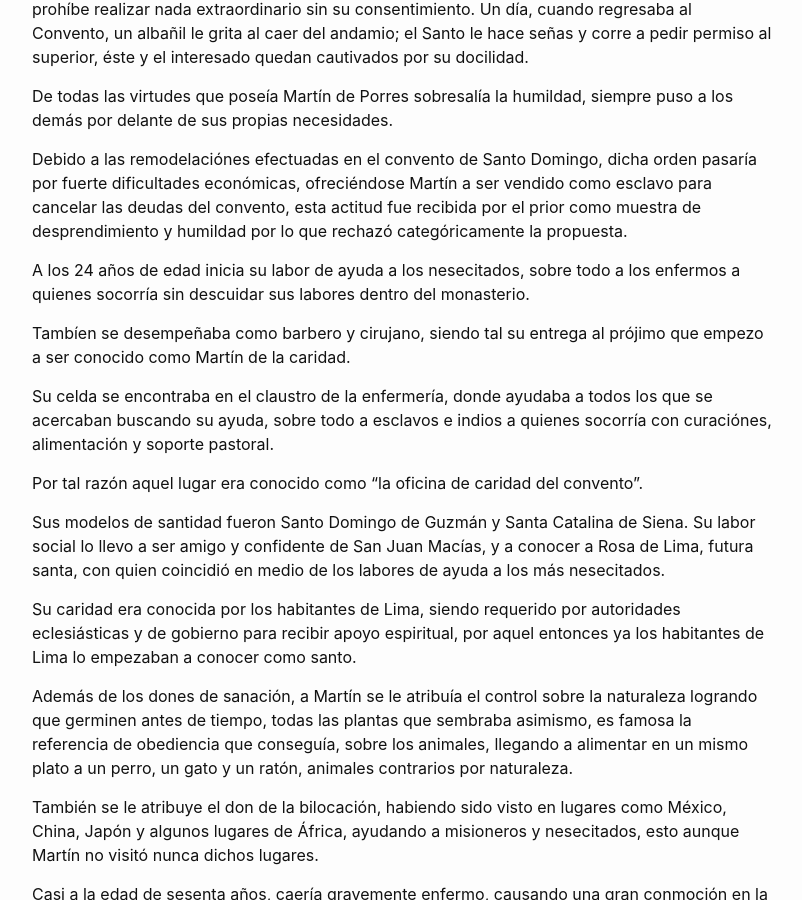
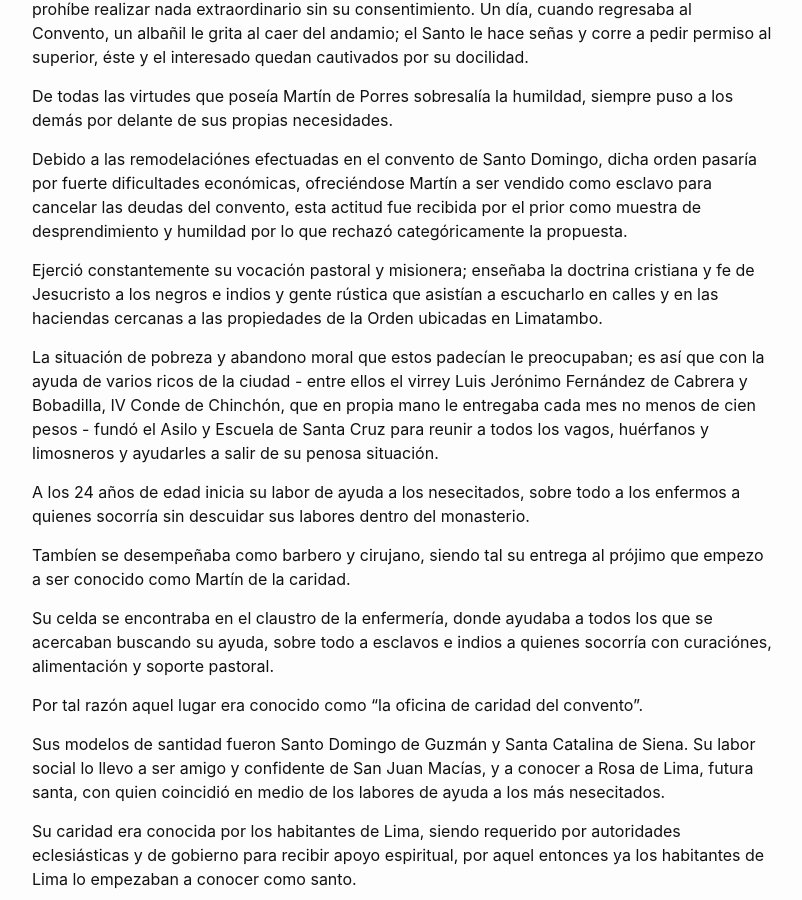
Before and after one commit to dylanmeca/dylanmeca.github.io, a Jekyll site: the page built from _posts/2021-08-10-La-vida-de-San-Martin-de-Porres.md, in a window 1280 px wide and 900 px high, scrolled down 2564 px. Shown: the whole window, without its empty margins (238-1040 px from the left). Built offline with Jekyll 4.4.1, drawn with Linux system fonts in a browser that asks for light colours; a script that is not in the unit is left out; comment, search, counter and statistics services are not loaded.

Commit message:
Update 2021-08-10-La-vida-de-San-Martin-de-Porres.md

```diff
--- a/_posts/2021-08-10-La-vida-de-San-Martin-de-Porres.md
+++ b/_posts/2021-08-10-La-vida-de-San-Martin-de-Porres.md
@@ -81,6 +81,10 @@ De todas las virtudes que poseía Martín de Porres sobresalía la humildad, sie
 
 Debido a las remodelaciónes efectuadas en el convento de Santo Domingo, dicha orden pasaría por fuerte dificultades económicas, ofreciéndose Martín a ser vendido como esclavo para cancelar las deudas del convento, esta actitud fue recibida por el prior como muestra de desprendimiento y humildad por lo que rechazó categóricamente la propuesta.
 
+Ejerció constantemente su vocación pastoral y misionera; enseñaba la doctrina cristiana y fe de Jesucristo a los negros e indios y gente rústica que asistían a escucharlo en calles y en las haciendas cercanas a las propiedades de la Orden ubicadas en Limatambo.
+
+La situación de pobreza y abandono moral que estos padecían le preocupaban; es así que con la ayuda de varios ricos de la ciudad - entre ellos el virrey Luis Jerónimo Fernández de Cabrera y Bobadilla, IV Conde de Chinchón, que en propia mano le entregaba cada mes no menos de cien pesos - fundó el Asilo y Escuela de Santa Cruz para reunir a todos los vagos, huérfanos y limosneros y ayudarles a salir de su penosa situación.
+
 A los 24 años de edad inicia su labor de ayuda a los nesecitados, sobre todo a los enfermos a quienes socorría sin descuidar sus labores dentro del monasterio.
 
 Tambíen se desempeñaba como barbero y cirujano, siendo tal su entrega al prójimo que empezo a ser conocido como Martín de la caridad.
```
